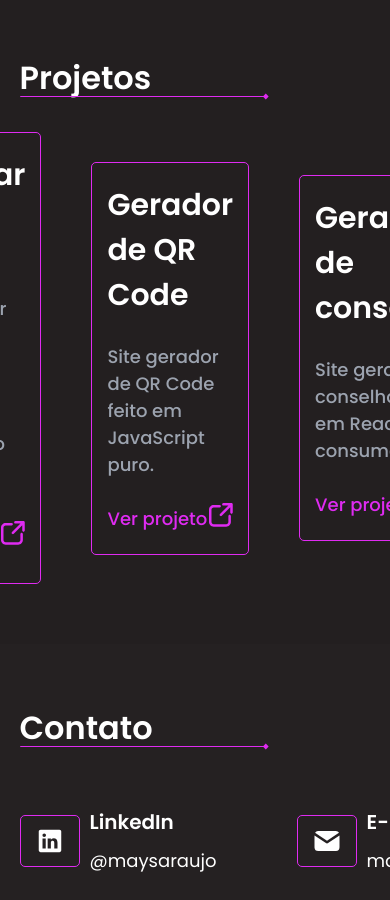
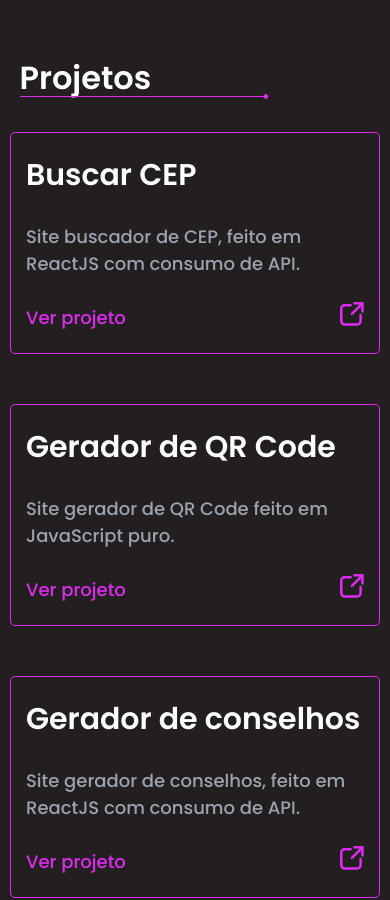
Before and after one commit to maysaraujo/portfolio, a React (Vite) app: page / in a window 390 px wide. Shown: the part 2000-2900 px from the top of the page. Built offline with nearby package versions, Linux system fonts and the light colour scheme.

Commit message:
feat: adding new style to cardContainer

```diff
--- a/src/components/ProjectComponent/Project.module.css
+++ b/src/components/ProjectComponent/Project.module.css
@@ -4,7 +4,8 @@
 }
 
 section .cardContainer {
-  display: flex;
+  display: grid;
+  grid-template-columns: repeat(auto-fit, minmax(370px, 1fr));
   align-items: center;
   justify-content: center;
   gap: 50px;
@@ -53,3 +54,16 @@
 section .cardContainer .card .link>svg {
   cursor: pointer;
 }
+
+/* Responsivo */
+@media only screen and (max-width: 992px) {
+  section .cardContainer {
+    justify-items: center;
+  }
+}
+
+@media only screen and (max-width: 600px) {
+  section .cardContainer {
+    justify-items: start;
+  }
+}
```
